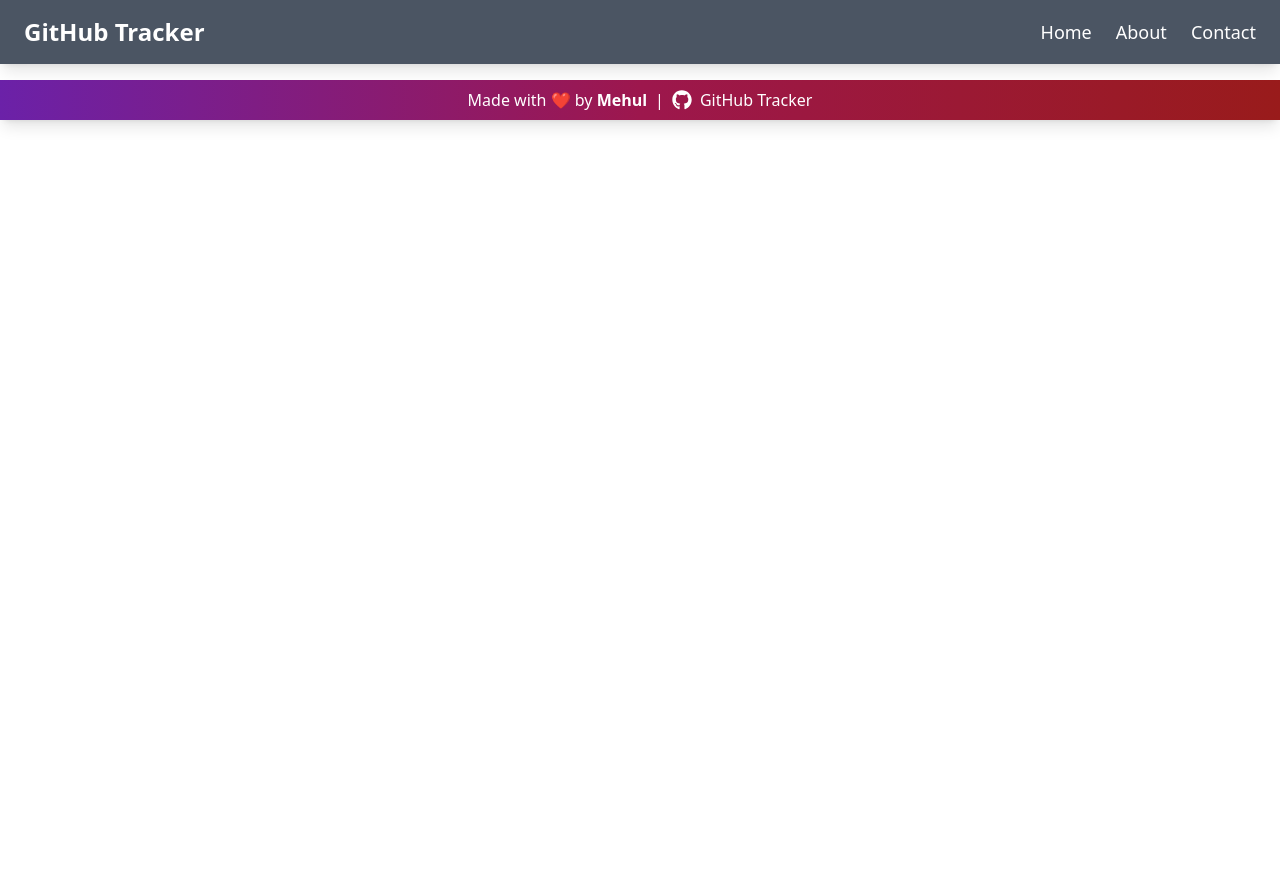
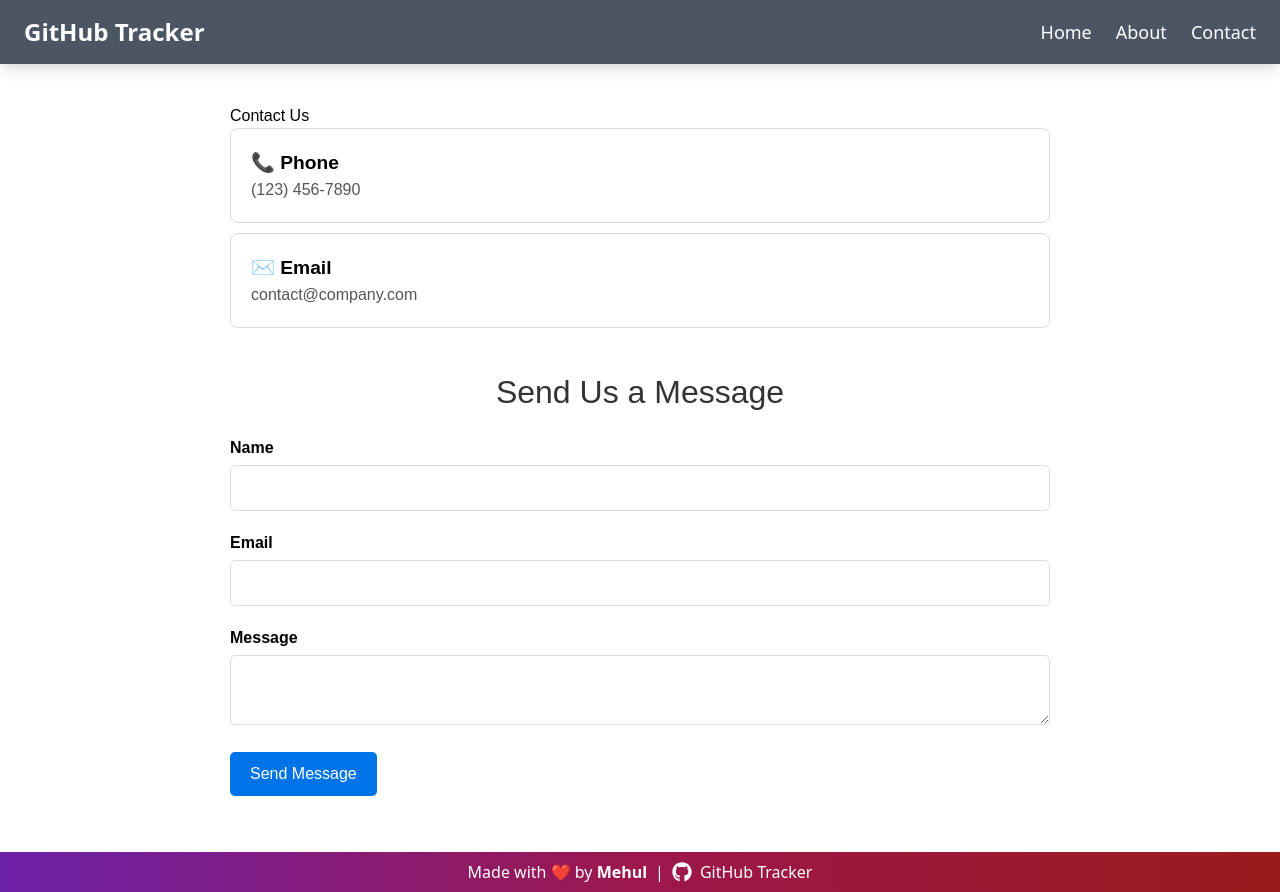
Before and after one commit to nishanthkj/github_tracker, a React (Vite) app: page /contact in a window 1280 px wide. Before the commit the page ends 800 px from the top, so only its background shows below. Built offline with nearby package versions, Linux system fonts and the light colour scheme.

Commit message:
Add About and Contact sections in JSX files

```diff
--- a/src/App.jsx
+++ b/src/App.jsx
@@ -2,6 +2,8 @@ import { Routes, Route, Navigate } from 'react-router-dom';
 import Navbar from './components/Navbar';
 import Footer from './components/Footer';
 import Home from './pages/Home/Home';
+import About from './pages/Home/About'; // Adjust the path if necessary
+import Contact from './pages/Home/Contact'; // Adjust the path if necessary
 
 function App() {
   return (
@@ -17,6 +19,12 @@ function App() {
 
           {/* Route to the Home (Dashboard) page */}
           <Route path="/dashboard" element={<Home />} />
+
+          {/* Route to the About page */}
+          <Route path="/about" element={<About />} />
+
+          {/* Route to the Contact page */}
+          <Route path="/contact" element={<Contact />} />
         </Routes>
       </main>
 
--- a/src/components/Navbar.jsx
+++ b/src/components/Navbar.jsx
@@ -1,4 +1,4 @@
-// src/components/Navbar.jsx
+import { Link } from 'react-router-dom';
 
 function Navbar() {
   return (
@@ -6,29 +6,29 @@ function Navbar() {
       <div className="container mx-auto px-6 py-4 flex justify-between items-center">
         {/* Brand Name */}
         <div className="text-2xl font-bold hover:text-gray-300 cursor-pointer">
-            GitHub Tracker
+          <Link to="/">GitHub Tracker</Link>
         </div>
 
         {/* Links/Buttons */}
         <div className="space-x-6">
-          <a
-            href="#home"
+          <Link
+            to="/dashboard"
             className="text-lg font-medium hover:text-gray-300 transition-all"
           >
             Home
-          </a>
-          <a
-            href="#about"
+          </Link>
+          <Link
+            to="/about"
             className="text-lg font-medium hover:text-gray-300 transition-all"
           >
             About
-          </a>
-          <a
-            href="#contact"
+          </Link>
+          <Link
+            to="/contact"
             className="text-lg font-medium hover:text-gray-300 transition-all"
           >
             Contact
-          </a>
+          </Link>
         </div>
       </div>
     </nav>
--- /dev/null
+++ b/src/pages/Home/About.css
@@ -0,0 +1,67 @@
+.about-container {
+    padding: 40px;
+    max-width: 900px;
+    margin: 0 auto;
+    font-family: Arial, sans-serif;
+  }
+
+  .hero {
+    text-align: center;
+    margin-bottom: 40px;
+  }
+
+  .hero h1 {
+    font-size: 3rem;
+    color: #333;
+  }
+
+  .hero p {
+    font-size: 1.2rem;
+    color: #555;
+  }
+
+  .mission {
+    margin-bottom: 40px;
+  }
+  h2{
+    text-align: center;
+  }
+
+  .mission h2 {
+    font-size: 2rem;
+    margin-bottom: 10px;
+    color: #333;
+  }
+
+  .mission p {
+    font-size: 1rem;
+    color: #666;
+  }
+
+  .features {
+    display: grid;
+    grid-template-columns: repeat(3, 1fr);
+    gap: 20px;
+  }
+
+  .feature-item {
+    text-align: center;
+    padding: 20px;
+    border: 1px solid #ddd;
+    border-radius: 8px;
+  }
+
+  .feature-item h3 {
+    font-size: 1.4rem;
+    margin-top: 10px;
+  }
+
+  .feature-item p {
+    font-size: 1rem;
+    color: #666;
+  }
+
+  .feature-icon {
+    font-size: 2.5rem;
+    color: #0073e6;
+  }
--- /dev/null
+++ b/src/pages/Home/About.jsx
@@ -0,0 +1,38 @@
+import React from 'react';
+import './About.css';  // Import the CSS file
+
+const About = () => {
+  return (
+    <div className="about-container">
+      <section className="hero">
+        <h1>About Us</h1>
+        <p>Welcome to GitHub Tracker! We simplify issue tracking for developers.</p>
+      </section>
+
+      <section className="mission">
+        <h2>Our Mission</h2>
+        <p>We aim to provide an efficient and user-friendly way to track GitHub issues and pull requests. Our goal is to make it easy for developers to stay organized and focused on their projects without getting bogged down by the details.</p>
+      </section>
+      <h2>What We Do</h2>
+      <section className="features">
+        <div className="feature-item">
+          <div className="feature-icon">🔍</div>
+          <h3>Simple Issue Tracking</h3>
+          <p>Track your GitHub issues seamlessly with intuitive filters and search options.</p>
+        </div>
+        <div className="feature-item">
+          <div className="feature-icon">👥</div>
+          <h3>Team Collaboration</h3>
+          <p>Collaborate with your team in real-time, manage issues and pull requests effectively.</p>
+        </div>
+        <div className="feature-item">
+          <div className="feature-icon">⚙️</div>
+          <h3>Customizable Settings</h3>
+          <p>Customize your issue tracking workflow to match your team's needs.</p>
+        </div>
+      </section>
+    </div>
+  );
+};
+
+export default About;
--- /dev/null
+++ b/src/pages/Home/Contact.css
@@ -0,0 +1,65 @@
+.contact-container {
+    padding: 40px;
+    max-width: 900px;
+    margin: 0 auto;
+    font-family: Arial, sans-serif;
+  }
+
+  .contact-methods {
+    margin-bottom: 40px;
+  }
+
+  .contact-method {
+    padding: 20px;
+    border: 1px solid #ddd;
+    margin-bottom: 10px;
+    border-radius: 8px;
+  }
+
+  .contact-method strong {
+    font-size: 1.2rem;
+    margin-bottom: 5px;
+  }
+
+  .contact-method p {
+    font-size: 1rem;
+    color: #555;
+  }
+
+  .contact-form h2 {
+    font-size: 2rem;
+    margin-bottom: 20px;
+    color: #333;
+  }
+
+  .contact-form .form-group {
+    margin-bottom: 20px;
+  }
+
+  .contact-form label {
+    display: block;
+    margin-bottom: 5px;
+    font-weight: bold;
+  }
+
+  .contact-form input,
+  .contact-form textarea {
+    width: 100%;
+    padding: 10px;
+    border: 1px solid #ddd;
+    border-radius: 5px;
+    font-size: 1rem;
+  }
+
+  .contact-form button {
+    background-color: #0073e6;
+    color: white;
+    padding: 10px 20px;
+    border: none;
+    border-radius: 5px;
+    cursor: pointer;
+  }
+
+  .contact-form button:hover {
+    background-color: #005bb5;
+  }
--- /dev/null
+++ b/src/pages/Home/Contact.jsx
@@ -0,0 +1,70 @@
+import React, { useState } from 'react';
+import './Contact.css';  // Import the CSS file
+
+const Contact = () => {
+  const [form, setForm] = useState({ name: '', email: '', message: '' });
+
+  const handleChange = (e) => {
+    setForm({ ...form, [e.target.name]: e.target.value });
+  };
+
+  const handleSubmit = (e) => {
+    e.preventDefault();
+    alert('Thank you for reaching out! We will get back to you soon.');
+  };
+
+  return (
+    <div className="contact-container">
+      <h1>Contact Us</h1>
+
+      <section className="contact-methods">
+        <div className="contact-method">
+          <strong>📞 Phone</strong>
+          <p>(123) 456-7890</p>
+        </div>
+        <div className="contact-method">
+          <strong>✉️ Email</strong>
+          <p>contact@company.com</p>
+        </div>
+      </section>
+
+      <section className="contact-form">
+        <h2>Send Us a Message</h2>
+        <form onSubmit={handleSubmit}>
+          <div className="form-group">
+            <label>Name</label>
+            <input
+              type="text"
+              name="name"
+              value={form.name}
+              onChange={handleChange}
+              required
+            />
+          </div>
+          <div className="form-group">
+            <label>Email</label>
+            <input
+              type="email"
+              name="email"
+              value={form.email}
+              onChange={handleChange}
+              required
+            />
+          </div>
+          <div className="form-group">
+            <label>Message</label>
+            <textarea
+              name="message"
+              value={form.message}
+              onChange={handleChange}
+              required
+            />
+          </div>
+          <button type="submit">Send Message</button>
+        </form>
+      </section>
+    </div>
+  );
+};
+
+export default Contact;
```
Also changed, not shown: app.js (+31 -12 lines), public/about.html (added, +10 -0 lines), public/contact.html (added, +21 -0 lines).
